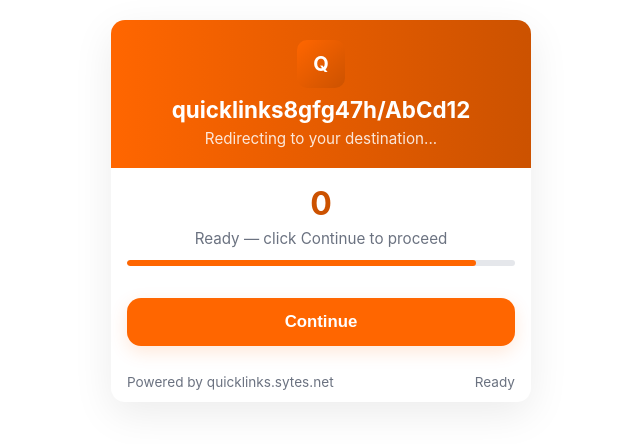
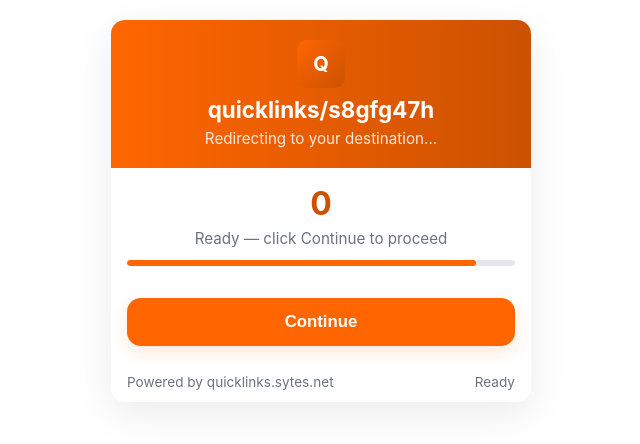
Before and after one commit to Kokotzkanala/adsi9das-i90, a plain HTML site: page index.html in a window 1280 px wide. Shown: the whole page, without its empty margins (319-959 px from the left). Drawn offline with Linux system fonts and the light colour scheme.

Commit message:
Update index.html

```diff
--- a/index.html
+++ b/index.html
@@ -160,7 +160,7 @@ body{
 <div class="container">
   <div class="header">
     <div class="logo">Q</div>
-    <h1>quicklinks8gfg47h/AbCd12</h1>
+    <h1>quicklinks/s8gfg47h</h1>
     <p>Redirecting to your destination...</p>
   </div>
 
```
